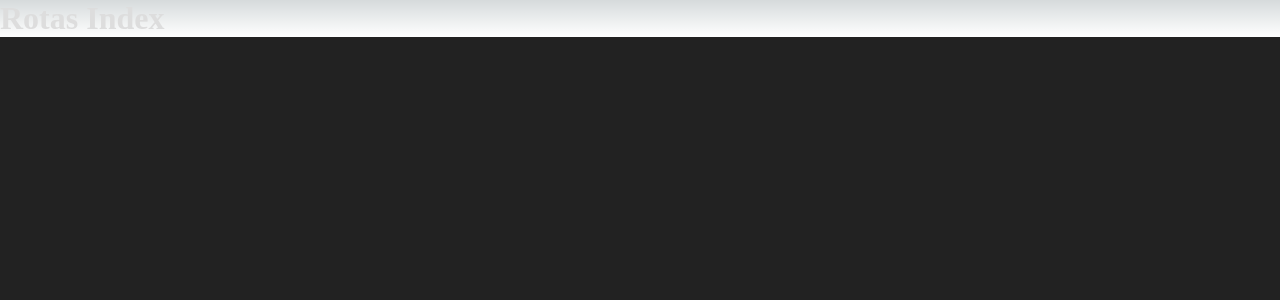
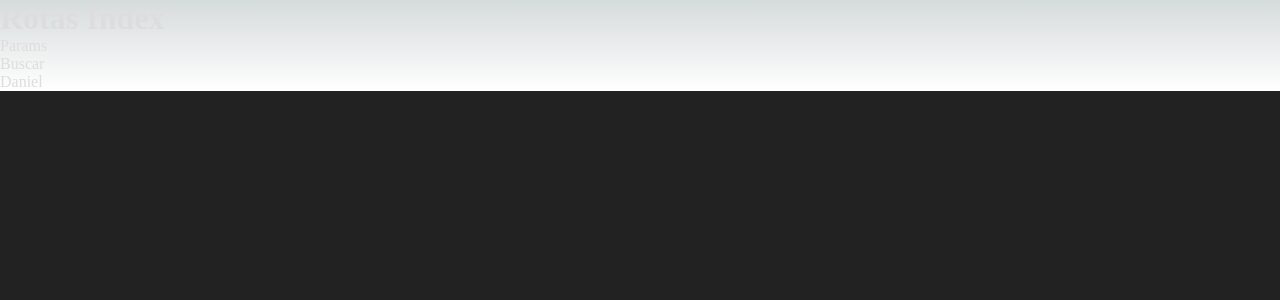
Before and after one commit to Victor110901/Fundamentos-de-Next.js, a Next.js app: page /rotas in a window 1280 px wide. Shown: the top 300 px of the page. Built offline with nearby package versions, Linux system fonts and the light colour scheme.

Commit message:
Aula 61 next Navegação por link

```diff
--- a/src/pages/rotas/[codigo]/[nome].jsx
+++ b/src/pages/rotas/[codigo]/[nome].jsx
@@ -1,4 +1,5 @@
 import { useRouter } from "next/router"
+import Link from "next/link"
 
 export default function codigoENome() {
     const router = useRouter()
@@ -8,6 +9,9 @@
     return (
         <div>
             <h1>Rotas/ {codigo} / {nome}</h1>
+            <Link href={"/rotas"}>
+                <button>Voltar</button>
+            </Link>
         </div>
     )
 }
--- a/src/pages/rotas/[codigo]/buscar.jsx
+++ b/src/pages/rotas/[codigo]/buscar.jsx
@@ -1,4 +1,5 @@
 import { useRouter } from "next/router"
+import Link from "next/link"
 
 export default function buscar() {
     const router = useRouter()
@@ -7,6 +8,9 @@
     return (
         <div>
             <h1>Rotas/ {codigo} /Buscar!!!</h1>
+            <Link href={"/rotas"}>
+                <button>Voltar</button>
+            </Link>
         </div>
     )
 }
--- a/src/pages/rotas/index.jsx
+++ b/src/pages/rotas/index.jsx
@@ -1,7 +1,20 @@
+import Link from "next/link"
+
 export default function rotas() {
     return (
         <div>
             <h1>Rotas Index</h1>
+            <ul>
+                <Link href={"/rotas/params?id=12&nome=Ana"}>
+                    <li>Params</li>
+                </Link>
+                <Link href={"/rotas/123/buscar"}>
+                    <li>Buscar</li>
+                </Link>
+                <Link href={"/rotas/123/Daniel"}>
+                    <li>Daniel</li>
+                </Link>
+            </ul>
         </div>
     )
 }
--- a/src/pages/rotas/params.jsx
+++ b/src/pages/rotas/params.jsx
@@ -1,4 +1,5 @@
 import { useRouter } from "next/router"
+import Link from "next/link"
 
 export default function params() {
     const router = useRouter()
@@ -9,6 +10,9 @@
     return (
         <div>
             <h1>Rotas Params: {id} e {nome}</h1>
+            <Link href={"/rotas"}>
+                <button>Voltar</button>
+            </Link>
         </div>
     )
 }
```
